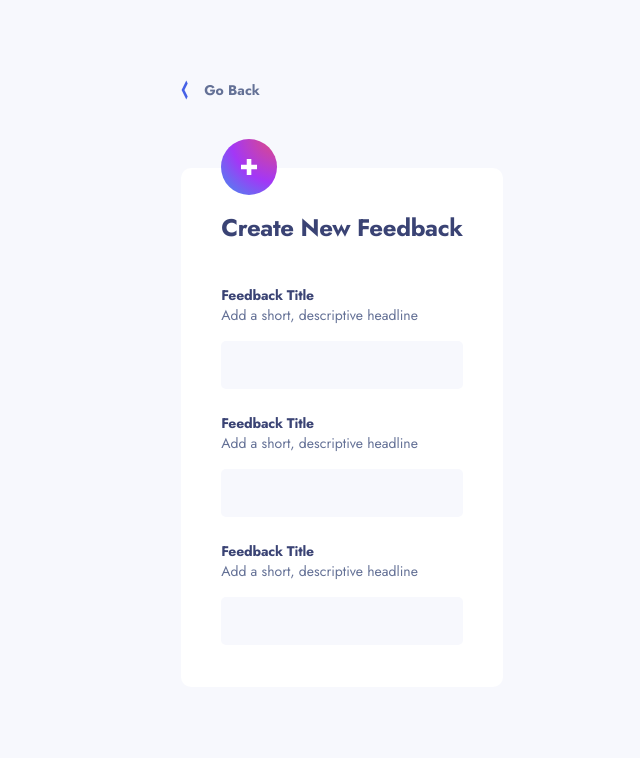
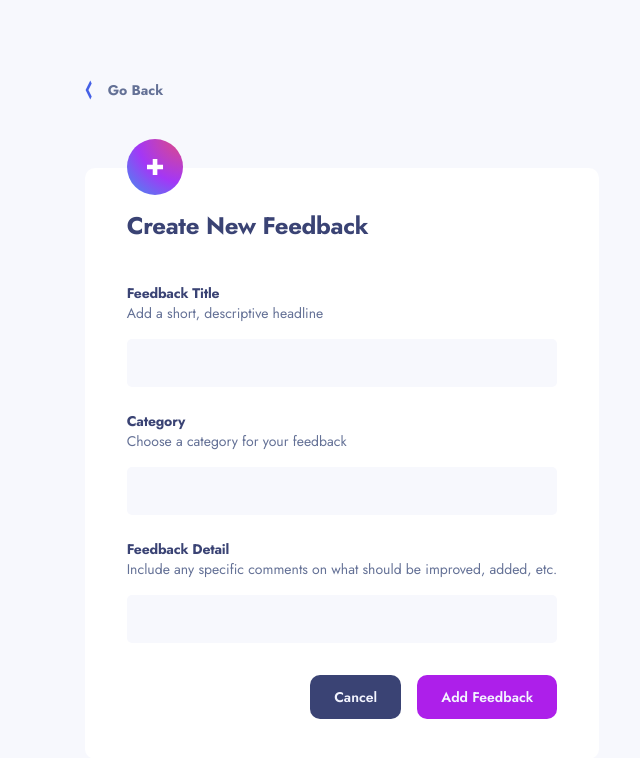
Before and after one commit to emanusantos/product-feedback, an Angular app: page /create in a window 1280 px wide. Shown: the top 758 px of the page, without its empty margins (298-938 px from the left). Built offline with nearby package versions, Linux system fonts and the light colour scheme.

Commit message:
feat: make title and description dynamic on form item component

```diff
--- a/src/app/components/button/button.component.sass
+++ b/src/app/components/button/button.component.sass
@@ -1,8 +1,8 @@
 @import 'src/styles'
 
 button
-    width: 10rem
     height: 2.75rem
+    padding: 0 1.5rem
     border: none
     border-radius: 10px
     cursor: pointer
--- a/src/app/components/form-item/form-item.component.html
+++ b/src/app/components/form-item/form-item.component.html
@@ -1,8 +1,8 @@
-<div>
-  <h4>Feedback Title</h4>
-  <p>Add a short, descriptive headline</p>
+<ng-container>
+  <h4>{{ title }}</h4>
+  <p>{{ description }}</p>
 
   <div class="field">
     <ng-content></ng-content>
   </div>
-</div>
+</ng-container>
--- a/src/app/routes/create-feedback/create-feedback.component.html
+++ b/src/app/routes/create-feedback/create-feedback.component.html
@@ -8,17 +8,33 @@
     <h1>Create New Feedback</h1>
 
     <form class="form">
-      <app-form-item>
+      <app-form-item
+        [title]="'Feedback Title'"
+        [description]="'Add a short, descriptive headline'"
+      >
         <input />
       </app-form-item>
 
-      <app-form-item>
+      <app-form-item
+        [title]="'Category'"
+        [description]="'Choose a category for your feedback'"
+      >
         <input />
       </app-form-item>
 
-      <app-form-item>
+      <app-form-item
+        [title]="'Feedback Detail'"
+        [description]="
+          'Include any specific comments on what should be improved, added, etc.'
+        "
+      >
         <input />
       </app-form-item>
     </form>
+
+    <footer>
+      <app-button [label]="'Cancel'" [color]="'#3A4374'"></app-button>
+      <app-button [label]="'Add Feedback'"></app-button>
+    </footer>
   </div>
 </div>
--- a/src/app/routes/create-feedback/create-feedback.component.sass
+++ b/src/app/routes/create-feedback/create-feedback.component.sass
@@ -6,7 +6,7 @@
     gap: 4.25rem
 
 .main-content
-    padding: 2.625rem 2.5rem
+    padding: 2.5rem 2.625rem
     background-color: $white
     border-radius: 10px
     position: relative
@@ -28,3 +28,9 @@ input
     outline: none
     border: none
     border-radius: 5px
+
+footer
+    display: flex
+    justify-content: flex-end
+    margin-top: 2rem
+    gap: 1rem
```
Also changed, not shown: src/app/components/form-item/form-item.component.ts (+4 -3 lines).
